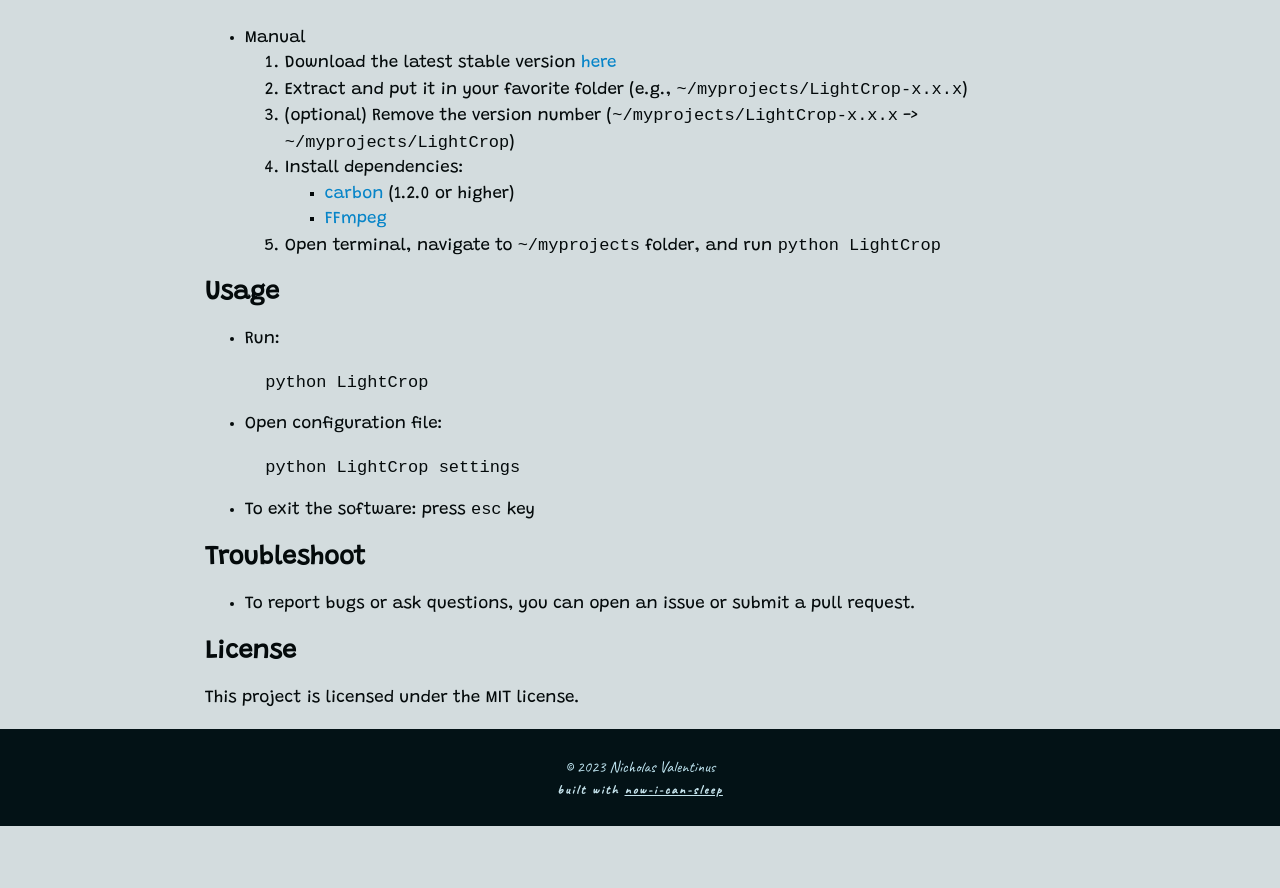
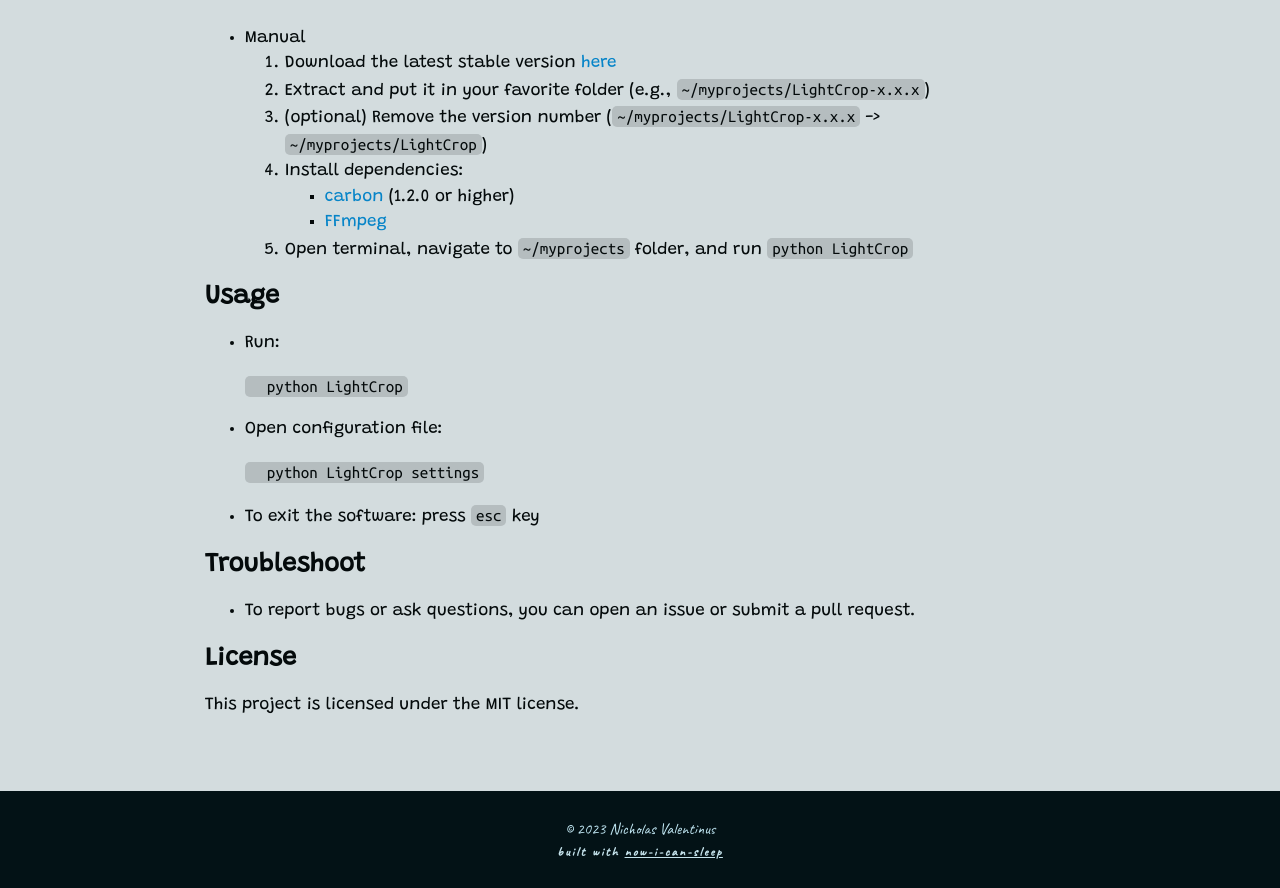
Before and after one commit to nvfp/LightCrop, a Jekyll site: the page built from _pages/index.md, in a window 1280 px wide. Shown: the part 711-1599 px from the top of the page. Built offline with Jekyll 4.4.1, drawn with Linux system fonts in a browser that asks for light colours; before the commit the page ends 1537 px from its top, so only the background shows below that.

Commit message:
NICS rebuilds the docs

````diff
--- a/_pages/index.md
+++ b/_pages/index.md
@@ -26,7 +26,6 @@ Lightweight image editor built with Python and FFmpeg: aiming for fast app launc
 ## Usage
 
 - Run:
-
     ```sh
     python LightCrop
     ```
--- a/_sass/main.scss
+++ b/_sass/main.scss
@@ -4,8 +4,10 @@
 
 @import url('https://fonts.googleapis.com/css2?family=Caveat&display=swap');
 @import url('https://fonts.googleapis.com/css2?family=Caveat&family=Grandstander&display=swap');
+@import url('https://fonts.googleapis.com/css2?family=Ubuntu+Mono&display=swap');
 $font: 'Caveat', cursive;
 $font2: 'Grandstander', cursive;
+$font3: 'Ubuntu Mono', monospace;
 
 $font-size-mobile: 16px;
 $mobile-width: 850px;
@@ -49,6 +51,7 @@ main {
 
 	margin: 0 auto;
 	margin-top: 58px;
+	margin-bottom: 72px;
 
 	font-family: $font2;
 	font-size: 17px;
@@ -77,4 +80,11 @@ main {
 	img {
 		max-width: 100%;
 	}
+
+	code {
+		background-color: hsl($hue-signature, 7%, 73%);
+		padding: 2px 5px;
+		border-radius: 5px;
+		font-family: $font3;
+	}
 }
````
